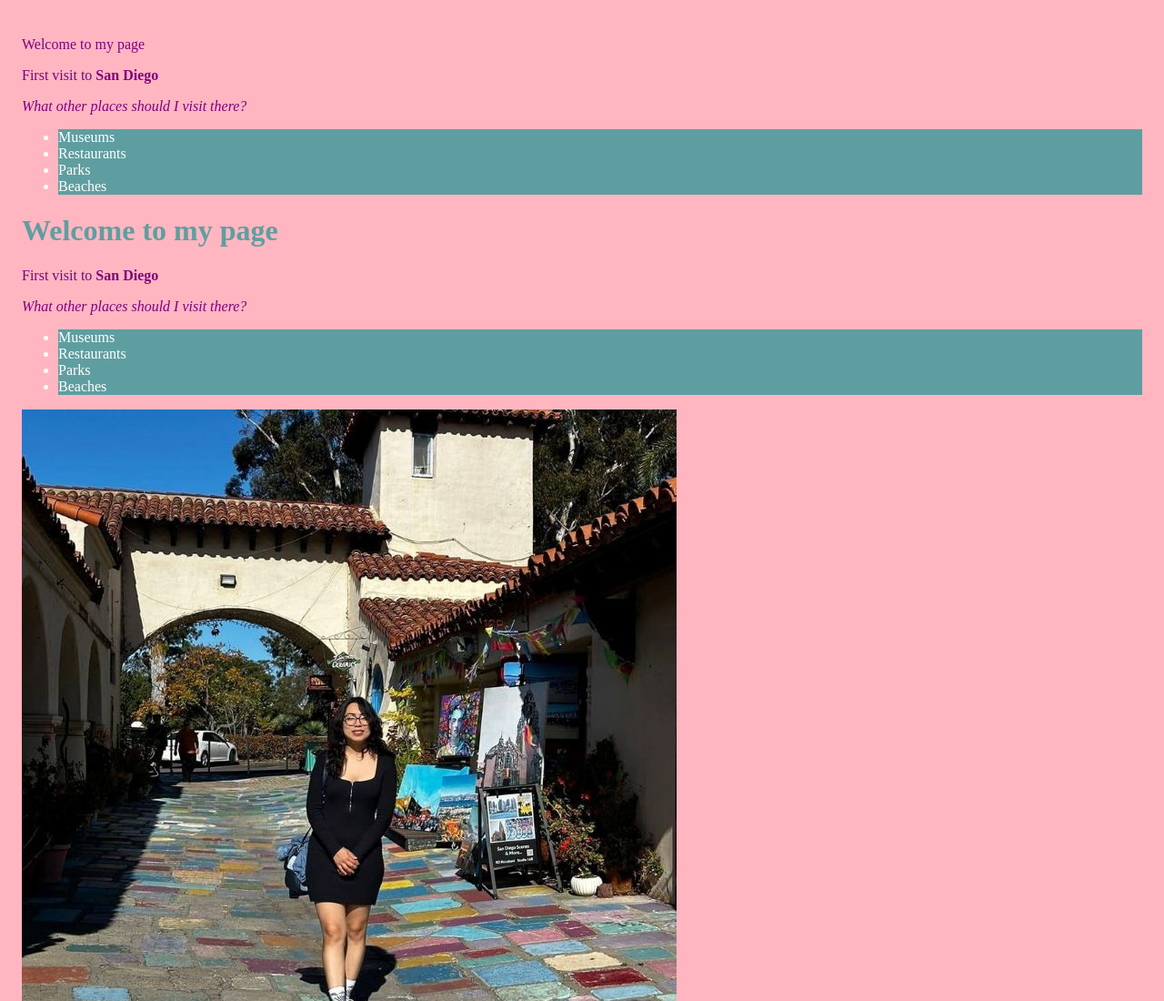
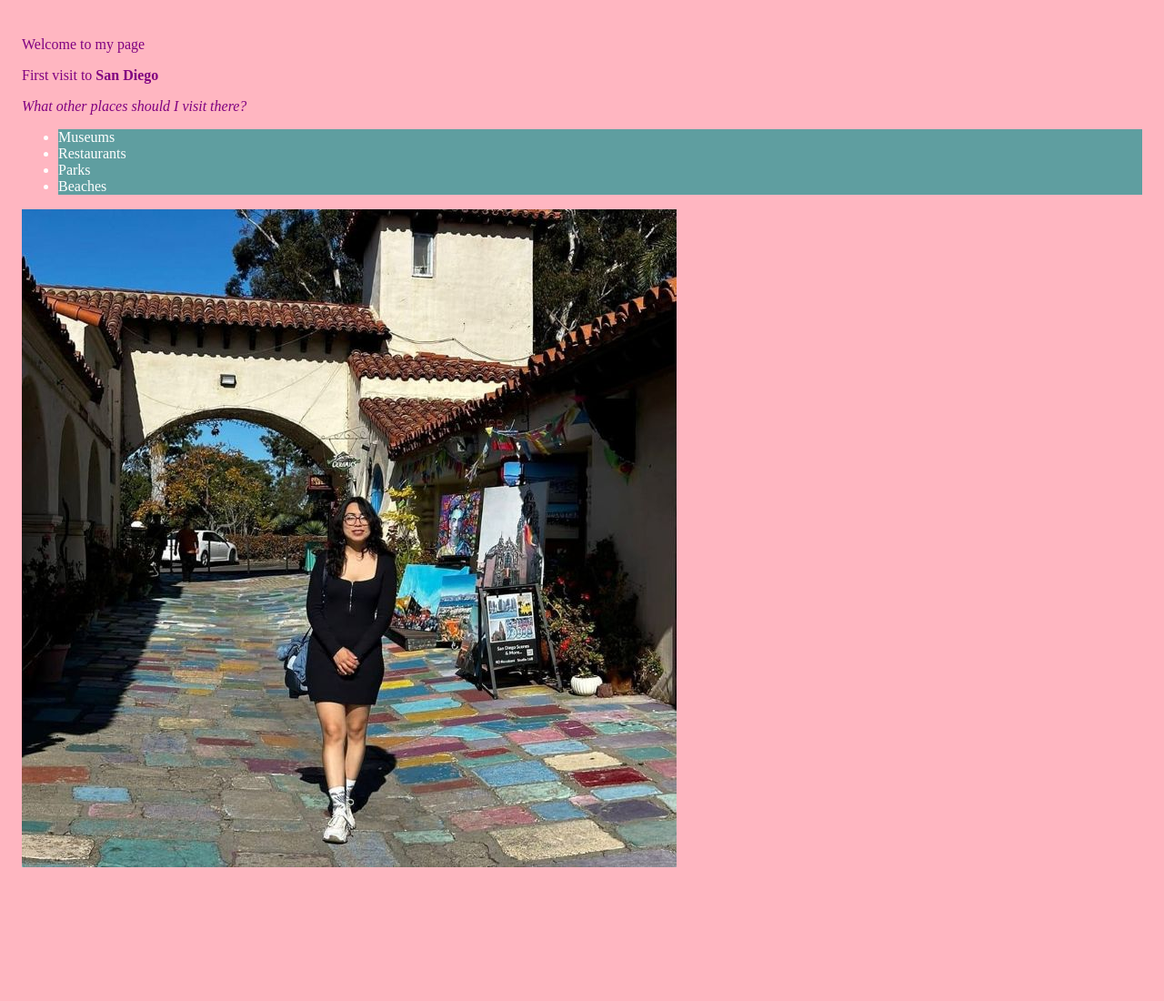
Before and after one commit to CIT82/marisoln-pub, a plain HTML site: page w2/index.html in a window 1280 px wide. Shown: the top 1100 px of the page at 91% size. After the commit the page ends 981 px from the top, so only its background shows below. Drawn offline with Linux system fonts and the light colour scheme.

Commit message:
cleaning my web

```diff
--- a/w2/index.html
+++ b/w2/index.html
@@ -16,16 +16,7 @@
       <li>Parks</li>
       <li>Beaches</li>
     </ul>
-      <body>
-   <h1>Welcome to my page</h1>
-    <p>First visit to <strong>San Diego</strong></p>
-    <p><em>What other places should I visit there?</em></p>
-    <ul>
-      <li>Museums</li>
-      <li>Restaurants</li>
-      <li>Parks</li>
-      <li>Beaches</li>
-    </ul>
+
     <img src="../img/marisol.jpg" alt="My test image" />
   </body>
 </html>
```
